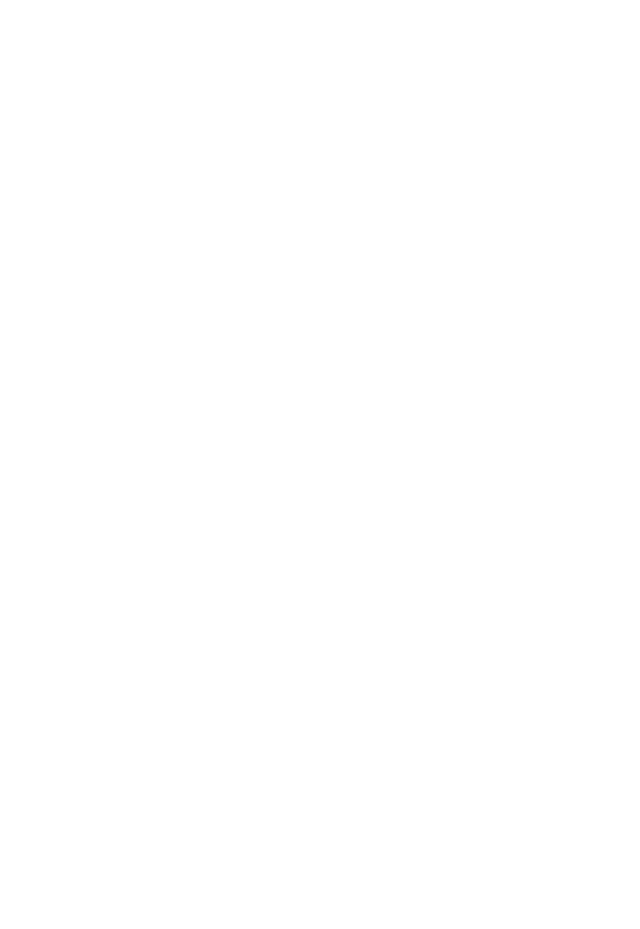
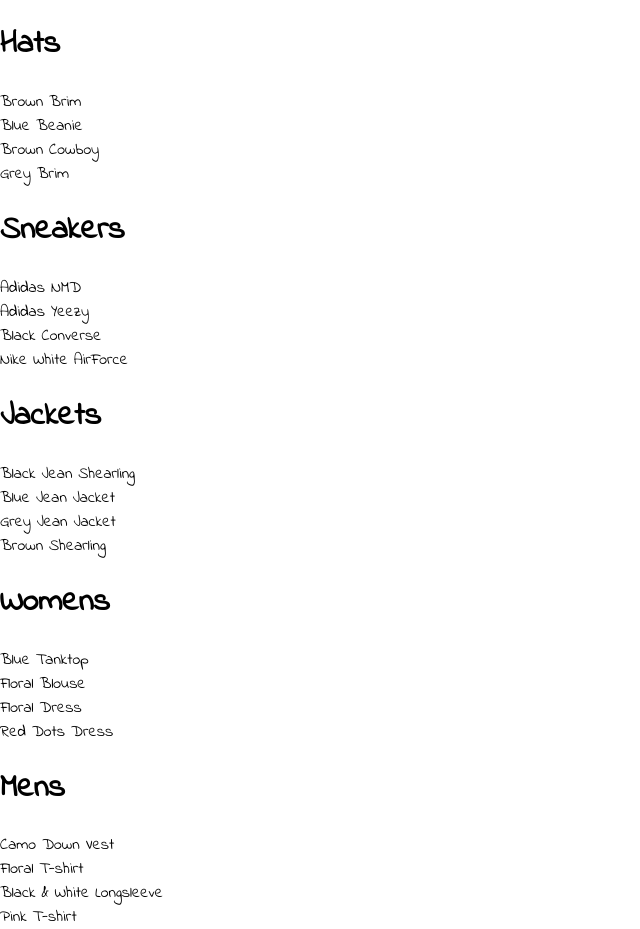
Before and after one commit to kolpaja/sarah-clothing, a React (Create React App) app: page /shop in a window 1280 px wide. Shown: the whole page, without its empty margins (0-640 px from the left). Before the commit the page ends 800 px from the top, so only its background shows below. Built offline with nearby package versions, Linux system fonts and the light colour scheme.

Commit message:
add shoppage

```diff
--- a/src/App.js
+++ b/src/App.js
@@ -2,18 +2,14 @@ import React from "react";
 import "./App.css";
 import { Route } from "react-router-dom";
 import HomePage from "./pages/homepage/homepage.component";
+import ShopPage from "./pages/shop/shop.component"
 
-const hatsPage = () => (
-  <div>
-    <h1>Hats Page</h1>
-  </div>
-);
 
 function App() {
   return (
     <div>
       <Route exact path="/" component={HomePage} />
-      <Route path="/hats" component={hatsPage} />
+      <Route path="/shop" component={ShopPage} />
     </div>
   );
 }
--- /dev/null
+++ b/src/components/collection-preview/collection-preview.component.jsx
@@ -0,0 +1,20 @@
+import React from "react"
+
+import "./collection-preview.styles.scss"
+
+const CollectionPreview = ( { title, items } )=> (
+
+    <div className="collection-preview">
+        <h1 classname="title">{title}</h1>
+        <div className="preview">
+        {
+            items.filter((item,idx)=> idx <4).map((item) => (
+                <div key={item.id}>{item.name}</div>
+            ))
+        }
+        </div>
+
+    </div>
+)
+
+export default CollectionPreview;
--- a/src/components/directory/directory.component.jsx
+++ b/src/components/directory/directory.component.jsx
@@ -12,7 +12,7 @@ class Directory extends React.Component{
                 title: 'hats',
                 imageUrl: 'https://i.ibb.co/cvpntL1/hats.png',
                 id: 1,
-                linkUrl: 'hats'
+                linkUrl: 'shop/hats'
               },
               {
                 title: 'jackets',
--- /dev/null
+++ b/src/pages/shop/shop.component.jsx
@@ -0,0 +1,29 @@
+import React from "react"
+import SHOP_DATA from "./shop.data.js"
+
+import CollectionPreview from "../../components/collection-preview/collection-preview.component"
+
+
+class ShopPage extends React.Component{
+    constructor(props){
+        super(props)
+
+    this.state={
+        collections: SHOP_DATA
+    }
+    }
+
+
+    render(){
+        const {collections} = this.state
+        return(<div className="shop-page">
+            {
+                collections.map(({id, ...otherCollectionProps}) =>
+                <CollectionPreview key={id} {...otherCollectionProps} />
+                )
+            }
+        </div>)
+    }
+}
+
+export default ShopPage
--- /dev/null
+++ b/src/pages/shop/shop.data.js
@@ -0,0 +1,249 @@
+const SHOP_DATA = [
+  {
+    id: 1,
+    title: 'Hats',
+    routeName: 'hats',
+    items: [
+      {
+        id: 1,
+        name: 'Brown Brim',
+        imageUrl: 'https://i.ibb.co/ZYW3VTp/brown-brim.png',
+        price: 25
+      },
+      {
+        id: 2,
+        name: 'Blue Beanie',
+        imageUrl: 'https://i.ibb.co/ypkgK0X/blue-beanie.png',
+        price: 18
+      },
+      {
+        id: 3,
+        name: 'Brown Cowboy',
+        imageUrl: 'https://i.ibb.co/QdJwgmp/brown-cowboy.png',
+        price: 35
+      },
+      {
+        id: 4,
+        name: 'Grey Brim',
+        imageUrl: 'https://i.ibb.co/RjBLWxB/grey-brim.png',
+        price: 25
+      },
+      {
+        id: 5,
+        name: 'Green Beanie',
+        imageUrl: 'https://i.ibb.co/YTjW3vF/green-beanie.png',
+        price: 18
+      },
+      {
+        id: 6,
+        name: 'Palm Tree Cap',
+        imageUrl: 'https://i.ibb.co/rKBDvJX/palm-tree-cap.png',
+        price: 14
+      },
+      {
+        id: 7,
+        name: 'Red Beanie',
+        imageUrl: 'https://i.ibb.co/bLB646Z/red-beanie.png',
+        price: 18
+      },
+      {
+        id: 8,
+        name: 'Wolf Cap',
+        imageUrl: 'https://i.ibb.co/1f2nWMM/wolf-cap.png',
+        price: 14
+      },
+      {
+        id: 9,
+        name: 'Blue Snapback',
+        imageUrl: 'https://i.ibb.co/X2VJP2W/blue-snapback.png',
+        price: 16
+      }
+    ]
+  },
+  {
+    id: 2,
+    title: 'Sneakers',
+    routeName: 'sneakers',
+    items: [
+      {
+        id: 1,
+        name: 'Adidas NMD',
+        imageUrl: 'https://i.ibb.co/0s3pdnc/adidas-nmd.png',
+        price: 220
+      },
+      {
+        id: 2,
+        name: 'Adidas Yeezy',
+        imageUrl: 'https://i.ibb.co/dJbG1cT/yeezy.png',
+        price: 280
+      },
+      {
+        id: 3,
+        name: 'Black Converse',
+        imageUrl: 'https://i.ibb.co/bPmVXyP/black-converse.png',
+        price: 110
+      },
+      {
+        id: 4,
+        name: 'Nike White AirForce',
+        imageUrl: 'https://i.ibb.co/1RcFPk0/white-nike-high-tops.png',
+        price: 160
+      },
+      {
+        id: 5,
+        name: 'Nike Red High Tops',
+        imageUrl: 'https://i.ibb.co/QcvzydB/nikes-red.png',
+        price: 160
+      },
+      {
+        id: 6,
+        name: 'Nike Brown High Tops',
+        imageUrl: 'https://i.ibb.co/fMTV342/nike-brown.png',
+        price: 160
+      },
+      {
+        id: 7,
+        name: 'Air Jordan Limited',
+        imageUrl: 'https://i.ibb.co/w4k6Ws9/nike-funky.png',
+        price: 190
+      },
+      {
+        id: 8,
+        name: 'Timberlands',
+        imageUrl: 'https://i.ibb.co/Mhh6wBg/timberlands.png',
+        price: 200
+      }
+    ]
+  },
+  {
+    id: 3,
+    title: 'Jackets',
+    routeName: 'jackets',
+    items: [
+      {
+        id: 1,
+        name: 'Black Jean Shearling',
+        imageUrl: 'https://i.ibb.co/XzcwL5s/black-shearling.png',
+        price: 125
+      },
+      {
+        id: 2,
+        name: 'Blue Jean Jacket',
+        imageUrl: 'https://i.ibb.co/mJS6vz0/blue-jean-jacket.png',
+        price: 90
+      },
+      {
+        id: 3,
+        name: 'Grey Jean Jacket',
+        imageUrl: 'https://i.ibb.co/N71k1ML/grey-jean-jacket.png',
+        price: 90
+      },
+      {
+        id: 4,
+        name: 'Brown Shearling',
+        imageUrl: 'https://i.ibb.co/s96FpdP/brown-shearling.png',
+        price: 165
+      },
+      {
+        id: 5,
+        name: 'Tan Trench',
+        imageUrl: 'https://i.ibb.co/M6hHc3F/brown-trench.png',
+        price: 185
+      }
+    ]
+  },
+  {
+    id: 4,
+    title: 'Womens',
+    routeName: 'womens',
+    items: [
+      {
+        id: 1,
+        name: 'Blue Tanktop',
+        imageUrl: 'https://i.ibb.co/7CQVJNm/blue-tank.png',
+        price: 25
+      },
+      {
+        id: 2,
+        name: 'Floral Blouse',
+        imageUrl: 'https://i.ibb.co/4W2DGKm/floral-blouse.png',
+        price: 20
+      },
+      {
+        id: 3,
+        name: 'Floral Dress',
+        imageUrl: 'https://i.ibb.co/KV18Ysr/floral-skirt.png',
+        price: 80
+      },
+      {
+        id: 4,
+        name: 'Red Dots Dress',
+        imageUrl: 'https://i.ibb.co/N3BN1bh/red-polka-dot-dress.png',
+        price: 80
+      },
+      {
+        id: 5,
+        name: 'Striped Sweater',
+        imageUrl: 'https://i.ibb.co/KmSkMbH/striped-sweater.png',
+        price: 45
+      },
+      {
+        id: 6,
+        name: 'Yellow Track Suit',
+        imageUrl: 'https://i.ibb.co/v1cvwNf/yellow-track-suit.png',
+        price: 135
+      },
+      {
+        id: 7,
+        name: 'White Blouse',
+        imageUrl: 'https://i.ibb.co/qBcrsJg/white-vest.png',
+        price: 20
+      }
+    ]
+  },
+  {
+    id: 5,
+    title: 'Mens',
+    routeName: 'mens',
+    items: [
+      {
+        id: 1,
+        name: 'Camo Down Vest',
+        imageUrl: 'https://i.ibb.co/xJS0T3Y/camo-vest.png',
+        price: 325
+      },
+      {
+        id: 2,
+        name: 'Floral T-shirt',
+        imageUrl: 'https://i.ibb.co/qMQ75QZ/floral-shirt.png',
+        price: 20
+      },
+      {
+        id: 3,
+        name: 'Black & White Longsleeve',
+        imageUrl: 'https://i.ibb.co/55z32tw/long-sleeve.png',
+        price: 25
+      },
+      {
+        id: 4,
+        name: 'Pink T-shirt',
+        imageUrl: 'https://i.ibb.co/RvwnBL8/pink-shirt.png',
+        price: 25
+      },
+      {
+        id: 5,
+        name: 'Jean Long Sleeve',
+        imageUrl: 'https://i.ibb.co/VpW4x5t/roll-up-jean-shirt.png',
+        price: 40
+      },
+      {
+        id: 6,
+        name: 'Burgundy T-shirt',
+        imageUrl: 'https://i.ibb.co/mh3VM1f/polka-dot-shirt.png',
+        price: 25
+      }
+    ]
+  }
+]
+
+export default SHOP_DATA;
```
Also changed, not shown: src/components/collection-preview/collection-preview.styles.scss (added).
